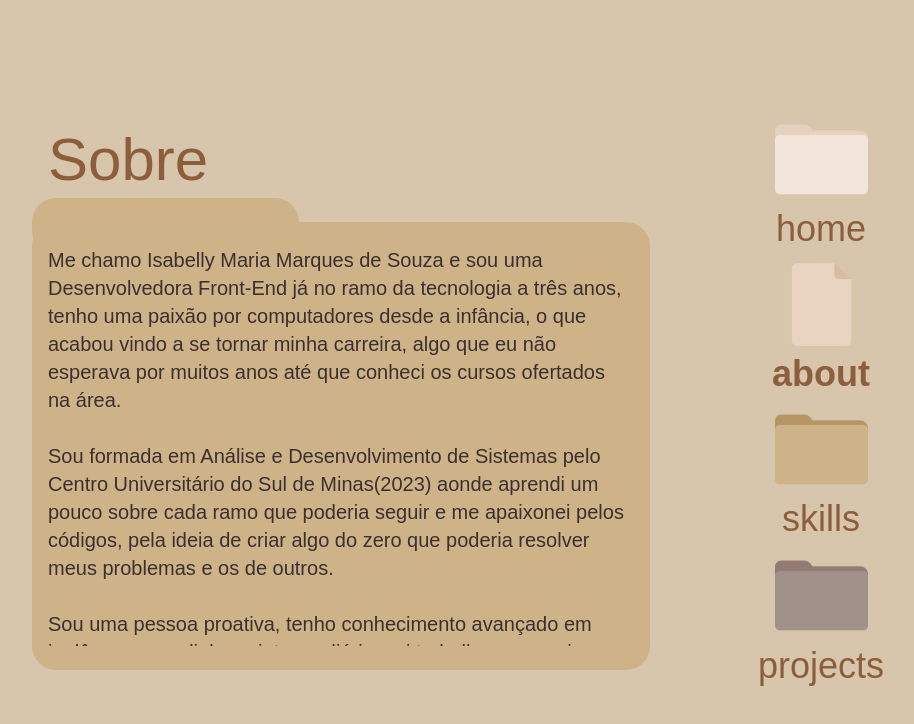
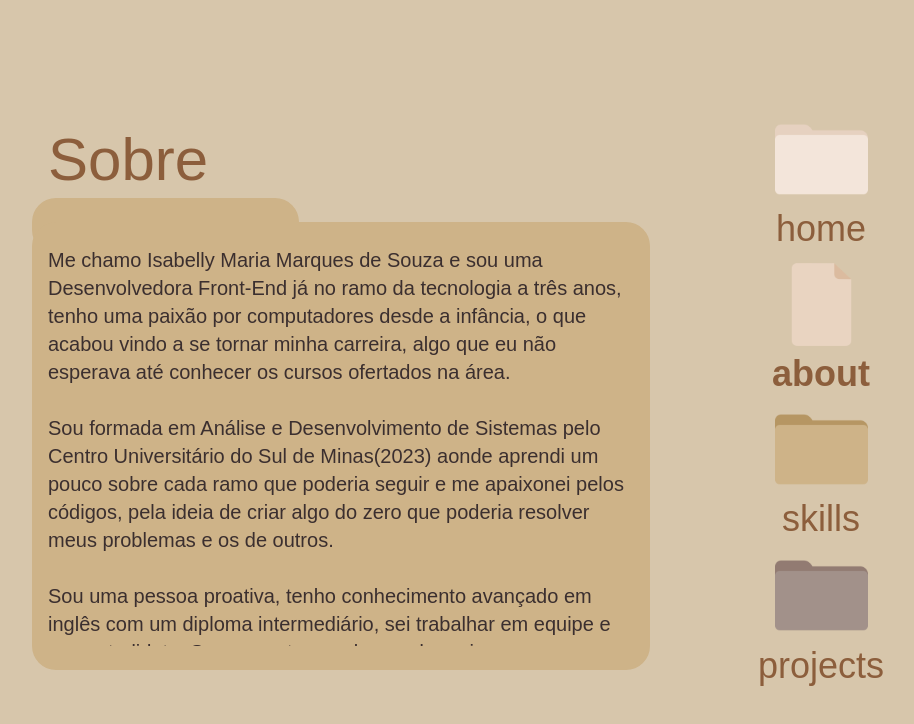
Before and after one commit to isamsm/portfolio, a React (Create React App) app: page / in a window 1280 px wide. Both pictures are taken after a click on the button "about". Shown: the top 724 px of the page, without its empty margins (299-1213 px from the left). Built offline with nearby package versions, Linux system fonts and the light colour scheme.

Commit message:
feat: edit texto about

```diff
--- a/src/components/About.js
+++ b/src/components/About.js
@@ -7,7 +7,7 @@ const About = () => {
                     <div className="w-[267px] h-14 absolute left-0 lg:-top-6 -top-5 bg-dark_beige rounded-3xl -z-10">
                     </div>
                     <p className="overflow-y-scroll h-[360px] lg:h-[400px] pr-1">
-                       Me chamo Isabelly Maria Marques de Souza e sou uma Desenvolvedora Front-End já no ramo da tecnologia a três anos, tenho uma paixão por computadores desde a infância, o que acabou vindo a se tornar minha carreira, algo que eu não esperava por muitos anos até que conheci os cursos ofertados na área.
+                       Me chamo Isabelly Maria Marques de Souza e sou uma Desenvolvedora Front-End já no ramo da tecnologia a três anos, tenho uma paixão por computadores desde a infância, o que acabou vindo a se tornar minha carreira, algo que eu não esperava até conhecer os cursos ofertados na área.
                        <br /><br />
                        Sou formada em Análise e Desenvolvimento de Sistemas pelo Centro Universitário do Sul de Minas(2023) aonde aprendi um pouco sobre cada ramo que poderia seguir e me apaixonei pelos códigos, pela ideia de criar algo do zero que poderia resolver meus problemas e os de outros.
                        <br /><br />
```
